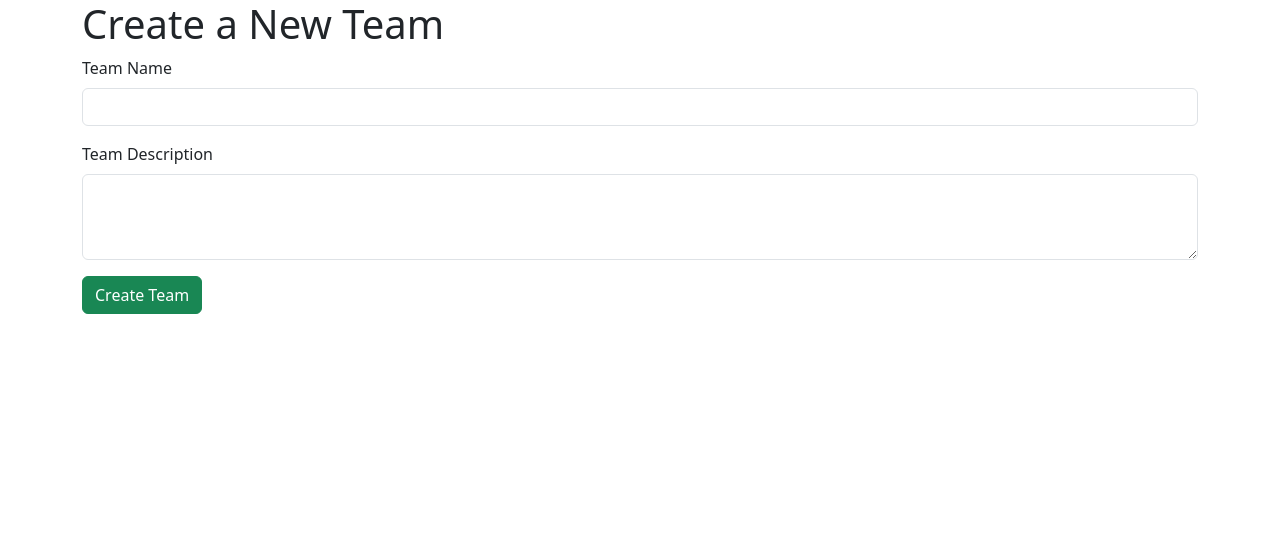
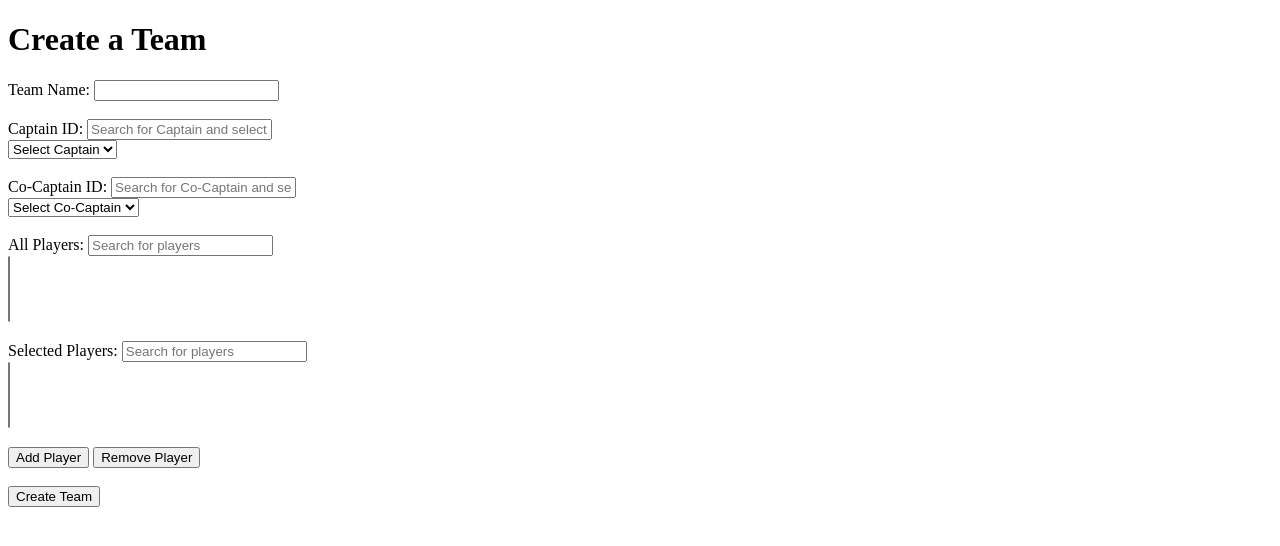
Before and after one commit to dataops2009/RCL, a Flask app: page /create-team in a window 1280 px wide. Shown: the top 546 px of the page. Run offline with Flask 3, Linux system fonts and the light colour scheme; data that the repository does not hold is empty; some libraries are stand-ins or nearby versions.

Commit message:
fixing bug
The create_team wasn' working now fixed

```diff
--- a/pythonProject/main.py
+++ b/pythonProject/main.py
@@ -6,6 +6,15 @@
 from mailjet_rest import Client
 import random
 from datetime import datetime, timedelta
+
+
+
+# Creating teams
+# Inviting the players
+# Players being able to see their invite from team
+
+
+
 
 
 app = Flask(__name__)
@@ -22,7 +31,39 @@
 mailjet = Client(auth=(api_key, api_secret), version='v3.1')
 
 # Simulated database for storing auth codes and timestamps
+
 auth_codes = {}
+
+
+
+ #New route for the Forgot Password page
+@app.route('/forgot-password', methods=['GET', 'POST'])
+def forgot_password():
+    if request.method == 'POST':
+        email = request.form['email']
+        # Check if the email exists in your database
+        cursor.execute("SELECT Username FROM UserRegistration WHERE Email = %s", (email,))
+        user_record = cursor.fetchone()
+
+        if user_record:
+            # Generate and send a verification code via email
+            auth_code = str(random.randint(100000, 999999))
+            auth_codes[user_record[0]] = {'code': auth_code, 'timestamp': datetime.now()}
+            email_status = send_auth_code_email(email, auth_code)
+
+            if email_status == 200:
+                return redirect(url_for('password_reset_confirm'))
+            else:
+                return "Error sending verification code."
+
+    return render_template('forgot_password')
+
+# ... Other routes and logic ...
+
+# New route for the password reset confirmation
+@app.route('/password-reset-confirm')
+def password_reset_confirm():
+    return render_template('password_reset_confirm.html')
 
 
 @app.route('/subscribe')
@@ -33,17 +74,13 @@
         {'name': 'Premium', 'price': '$10/month', 'features': ['Feature 1', 'Feature 2', 'Feature 3']},
         {'name': 'Pro', 'price': '$20/month', 'features': ['Feature 1', 'Feature 2', 'Feature 3', 'Feature 4']}
     ]
-    return render_template('RCL_Home_Screen.html', tiers=tiers)
+    return render_template('main.html', tiers=tiers)
 
 @app.route('/profile')
 def profile():
     # ... any necessary logic ...
     return render_template('main.html')
 
-@app.route('/create-team', methods=['GET'])
-def create_team_form():
-    # ... any necessary logic ...
-    return render_template('create_team.html')
 
 @app.route('/submit-team', methods=['POST'])
 def submit_team():
@@ -250,5 +287,75 @@
         return "Authentication code expired or invalid."
 
 
+def generate_id(cursor, table_name, id_column_name, prefix, start_id=1001):
+    cursor.execute(f"SELECT MAX({id_column_name}) FROM {table_name}")
+    last_id = cursor.fetchone()[0]
+
+    if last_id is None or '-' not in last_id:
+        return f"{prefix}-{start_id}"
+
+    number = int(last_id.split('-')[1]) + 1
+    return f"{prefix}-{number}"
+
+@app.route('/create-team', methods=['GET', 'POST'])
+def create_team():
+    if request.method == 'POST':
+        name = request.form['name']
+        captain_username = request.form['captain']
+        co_captain_username = request.form['co_captain']
+        selected_player_usernames = request.form.getlist('selected-players[]')
+
+        conn = pymssql.connect(server='rcldevelopmentserver.database.windows.net',
+                               user='rcldeveloper',
+                               password='media$2009',
+                               database='rcldevelopmentdatabase')
+        cursor = conn.cursor()
+
+        # Generate Team ID for Teams_Dim
+        team_id = generate_id(cursor, 'Teams_Dim', 'ID', 'TD')
+
+        # Get Captain and Co-Captain IDs
+        cursor.execute("SELECT ID_Var FROM Players_Dim WHERE Name = %s", (captain_username,))
+        captain_id = cursor.fetchone()[0]
+        cursor.execute("SELECT ID_Var FROM Players_Dim WHERE Name = %s", (co_captain_username,))
+        co_captain_id = cursor.fetchone()[0]
+
+        # Insert team data into Teams_Dim table
+        cursor.execute("""
+            INSERT INTO Teams_Dim (ID, Name, CaptainID, CoCaptainID, NumOfPlayers)
+            VALUES (%s, %s, %s, %s, %s)
+        """, (team_id, name, captain_id, co_captain_id, len(selected_player_usernames)))
+
+        # Insert selected players into TeamPlayers table
+        for username in selected_player_usernames:
+            cursor.execute("SELECT ID_Var FROM Players_Dim WHERE Name = %s", (username,))
+            player_id = cursor.fetchone()[0]
+            if player_id:
+                # Generate TeamPlayer ID for TeamPlayers
+                team_player_id = generate_id(cursor, 'TeamPlayers', 'TeamPlayer_ID', 'TP')
+                cursor.execute("""
+                    INSERT INTO TeamPlayers (TeamPlayer_ID, Team_ID, Player_ID)
+                    VALUES (%s, %s, %s)
+                """, (team_player_id, team_id, player_id))
+
+        conn.commit()
+        cursor.close()
+        conn.close()
+
+        return "Team created successfully."
+
+    # Fetch the list of player usernames
+    conn = pymssql.connect(server='rcldevelopmentserver.database.windows.net',
+                           user='rcldeveloper',
+                           password='media$2009',
+                           database='rcldevelopmentdatabase')
+    cursor = conn.cursor()
+    cursor.execute("SELECT Name FROM Players_Dim")
+    player_list = [row[0] for row in cursor.fetchall()]
+    cursor.close()
+    conn.close()
+
+    return render_template('create_team.html', player_list=player_list)
+
 if __name__ == '__main__':
     app.run(debug=True)
--- /dev/null
+++ b/pythonProject/templates/create_team.html
@@ -0,0 +1,111 @@
+<!DOCTYPE html>
+<html>
+<head>
+    <title>Create a Team</title>
+</head>
+<body>
+    <h1>Create a Team</h1>
+    <form action="/create-team" method="POST" id="create-team-form">
+        <label for="name">Team Name:</label>
+        <input type="text" id="name" name="name" required><br><br>
+
+        <label for="captain_id">Captain ID:</label>
+        <input type="text" id="captain-search" placeholder="Search for Captain and select"><br>
+        <select id="captain-list" name="captain" required>
+            <option value="" disabled selected>Select Captain</option>
+            {% for player in player_list %}
+                <option value="{{ player }}">{{ player }}</option>
+            {% endfor %}
+        </select><br><br>
+
+        <label for="co_captain_id">Co-Captain ID:</label>
+        <input type="text" id="co-captain-search" placeholder="Search for Co-Captain and select"><br>
+        <select id="co-captain-list" name="co_captain" required>
+            <option value="" disabled selected>Select Co-Captain</option>
+            {% for player in player_list %}
+                <option value="{{ player }}">{{ player }}</option>
+            {% endfor %}
+        </select><br><br>
+
+        <label for="all-players">All Players:</label>
+        <input type="text" id="player-search-all" placeholder="Search for players"><br>
+        <select id="all-players" name="all-players[]" multiple required>
+            {% for player in player_list %}
+                <option value="{{ player }}">{{ player }}</option>
+            {% endfor %}
+        </select><br><br>
+
+        <label>Selected Players:</label>
+        <input type="text" id="player-search-selected" placeholder="Search for players"><br>
+        <select id="selected-players" name="selected-players[]" multiple required></select><br><br>
+
+        <button type="button" id="add-player-button">Add Player</button>
+        <button type="button" id="remove-player-button">Remove Player</button><br><br>
+
+        <input type="submit" value="Create Team">
+    </form>
+
+    <script>
+        // JavaScript code to add and remove players and filter dropdown options
+        const addPlayerButton = document.getElementById("add-player-button");
+        const removePlayerButton = document.getElementById("remove-player-button");
+        const allPlayersDropdown = document.getElementById("all-players");
+        const selectedPlayersDropdown = document.getElementById("selected-players");
+        const captainDropdown = document.getElementById("captain-list");
+        const coCaptainDropdown = document.getElementById("co-captain-list");
+        const playerSearchAll = document.getElementById("player-search-all");
+        const playerSearchSelected = document.getElementById("player-search-selected");
+        const captainSearch = document.getElementById("captain-search");
+        const coCaptainSearch = document.getElementById("co-captain-search");
+
+        // Function to filter options in a dropdown based on the search input
+        function filterDropdown(dropdown, searchInput) {
+            const searchText = searchInput.value.toLowerCase();
+            const options = dropdown.options;
+            for (let i = 0; i < options.length; i++) {
+                const optionText = options[i].text.toLowerCase();
+                if (optionText.includes(searchText)) {
+                    options[i].style.display = "";
+                } else {
+                    options[i].style.display = "none";
+                }
+            }
+        }
+
+        // Function to add a player from the all players dropdown to the selected players dropdown
+        addPlayerButton.addEventListener("click", () => {
+            const selectedOptions = allPlayersDropdown.selectedOptions;
+            for (const option of selectedOptions) {
+                if (!Array.from(selectedPlayersDropdown.options).some(selectedOption => selectedOption.value === option.value)) {
+                    selectedPlayersDropdown.appendChild(option.cloneNode(true));
+                }
+            }
+        });
+
+        // Function to remove selected players from the selected players dropdown
+        removePlayerButton.addEventListener("click", () => {
+            const selectedOptions = selectedPlayersDropdown.selectedOptions;
+            for (const option of selectedOptions) {
+                selectedPlayersDropdown.removeChild(option);
+            }
+        });
+
+        // Add event listeners for filtering dropdown options
+        playerSearchAll.addEventListener("input", () => {
+            filterDropdown(allPlayersDropdown, playerSearchAll);
+        });
+
+        playerSearchSelected.addEventListener("input", () => {
+            filterDropdown(selectedPlayersDropdown, playerSearchSelected);
+        });
+
+        captainSearch.addEventListener("input", () => {
+            filterDropdown(captainDropdown, captainSearch);
+        });
+
+        coCaptainSearch.addEventListener("input", () => {
+            filterDropdown(coCaptainDropdown, coCaptainSearch);
+        });
+    </script>
+</body>
+</html>
```
Also changed, not shown: pythonProject/templates/home.html (+8 -0 lines).
